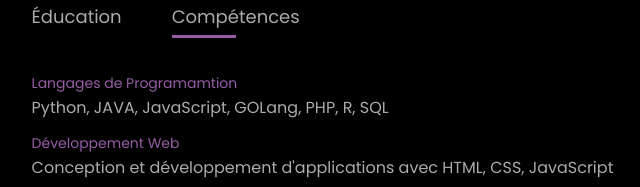
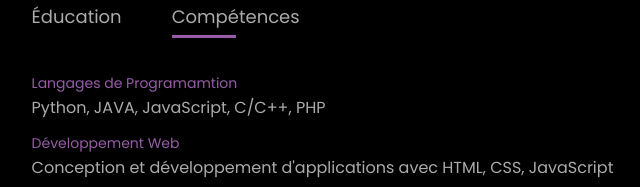
Before and after one commit to ManalRabehi/Mon-Site-Portfolio, a plain HTML site: page index.html in a window 1280 px wide. Both pictures are taken after a click on the element "Compétences". Shown: the part 1147-1334 px from the top of the page, 506-1146 px from the left. Drawn offline with Linux system fonts and the light colour scheme.

Commit message:
Update index.html

```diff
--- a/index.html
+++ b/index.html
@@ -65,7 +65,7 @@
                             <!-- compétences-->
                             <div class="tab-contents" id="skills">
                                 <ul>
-                                    <li><span>Langages de Programamtion</span><br>Python, JAVA, JavaScript, GOLang, PHP, R, SQL</li>
+                                    <li><span>Langages de Programamtion</span><br>Python, JAVA, JavaScript, C/C++, PHP</li>
                                     <li><span>Développement Web</span><br>Conception et développement d'applications avec HTML, CSS, JavaScript</li>
                                     <li><span>Bases de Données</span><br>Gestion et manipulation de bases de données (SQL, MySQL, SQLite, MariaDB)</li>
                                     <li><span>Analyse Statistique</span><br>Analyse et visualisation de données (R, Python, Pandas)</li>
```
